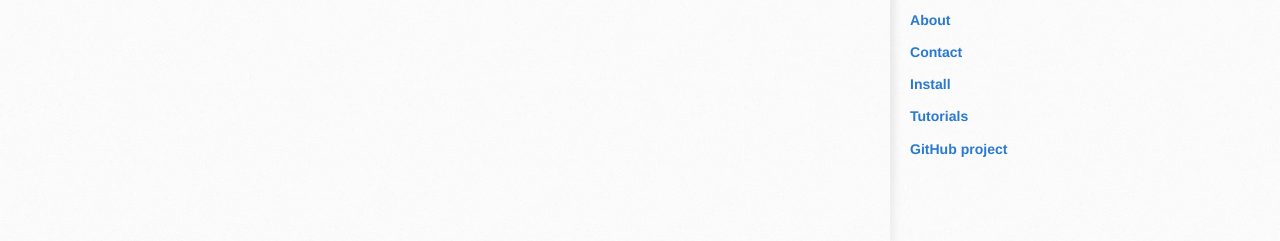
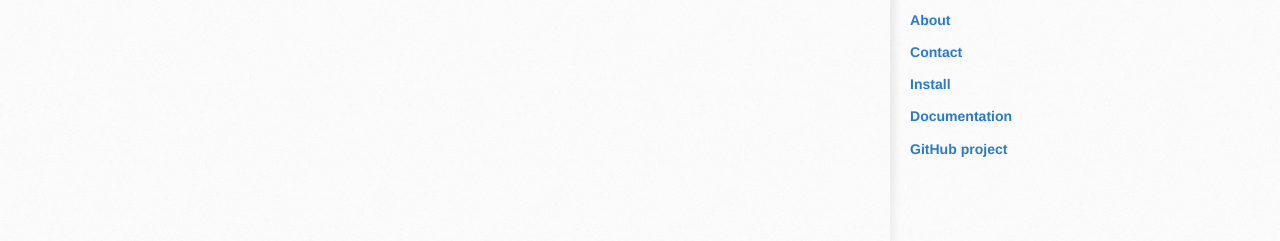
Before and after one commit to Fahani/webrobocomp.github.io, a Jekyll site: the page built from another-page.md, in a window 1280 px wide. Shown: the part 397-638 px from the top of the page. Built offline with Jekyll 4.4.1, drawn with Linux system fonts in a browser that asks for light colours; our own code applies the rules of GitHub Pages for plain Markdown files.

```diff
--- a/_layouts/default.html
+++ b/_layouts/default.html
@@ -40,7 +40,7 @@
 			<h3><a href="/webrobocomp.github.io/about/index">About</a></h3>
 			<h3><a href="/webrobocomp.github.io/contact/index">Contact</a></h3>
 			<h3><a href="/webrobocomp.github.io/install/index">Install</a></h3>
-			<h3><a href="http://robocomp.readthedocs.io">Tutorials</a></h3>
+			<h3><a href="http://robocomp.readthedocs.io/en/highlyunstable">Documentation</a></h3>
 			<h3><a href="https://github.com/robocomp">GitHub project</a></h3>
 
         </aside>
--- a/checkouts/latest/index.rst
+++ /dev/null
@@ -1 +0,0 @@
-Hola
```
